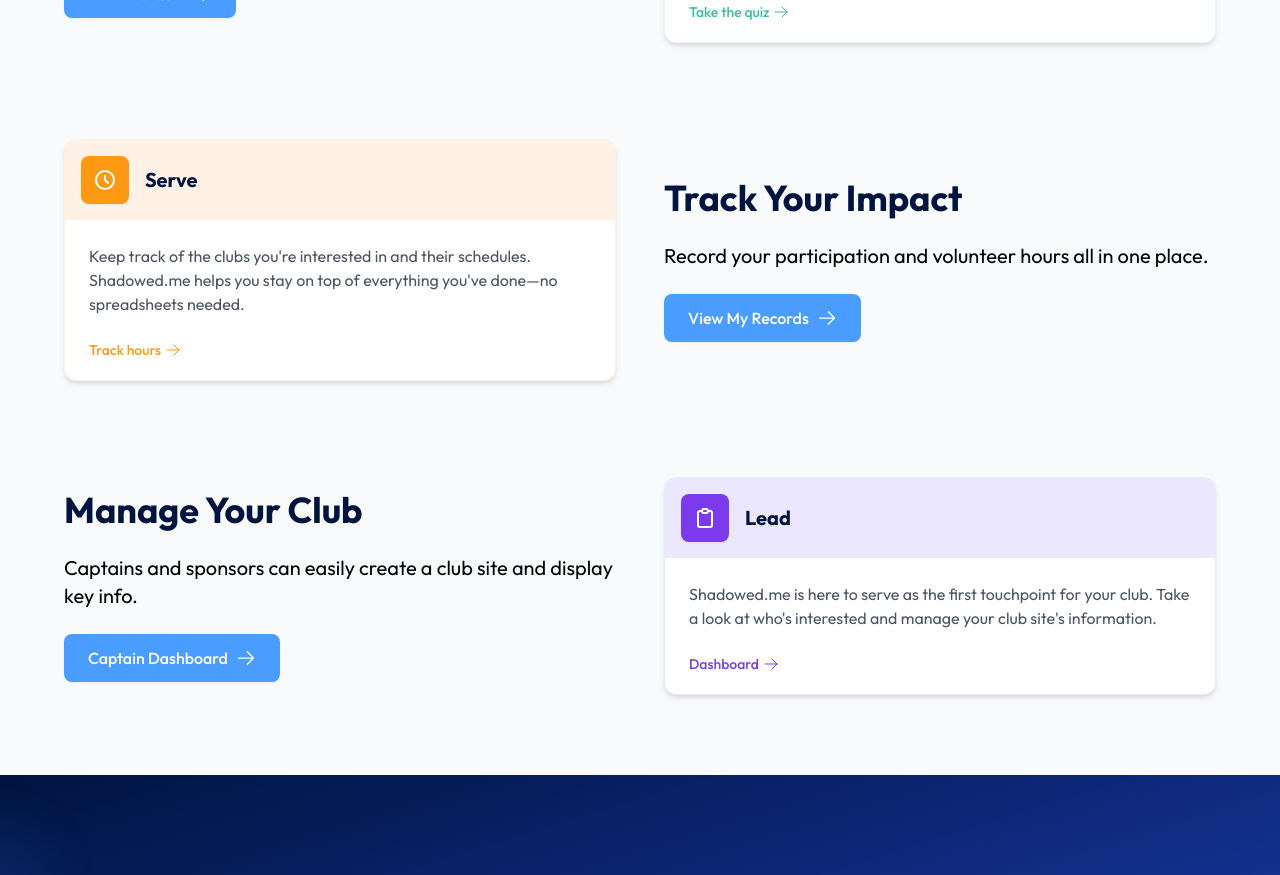
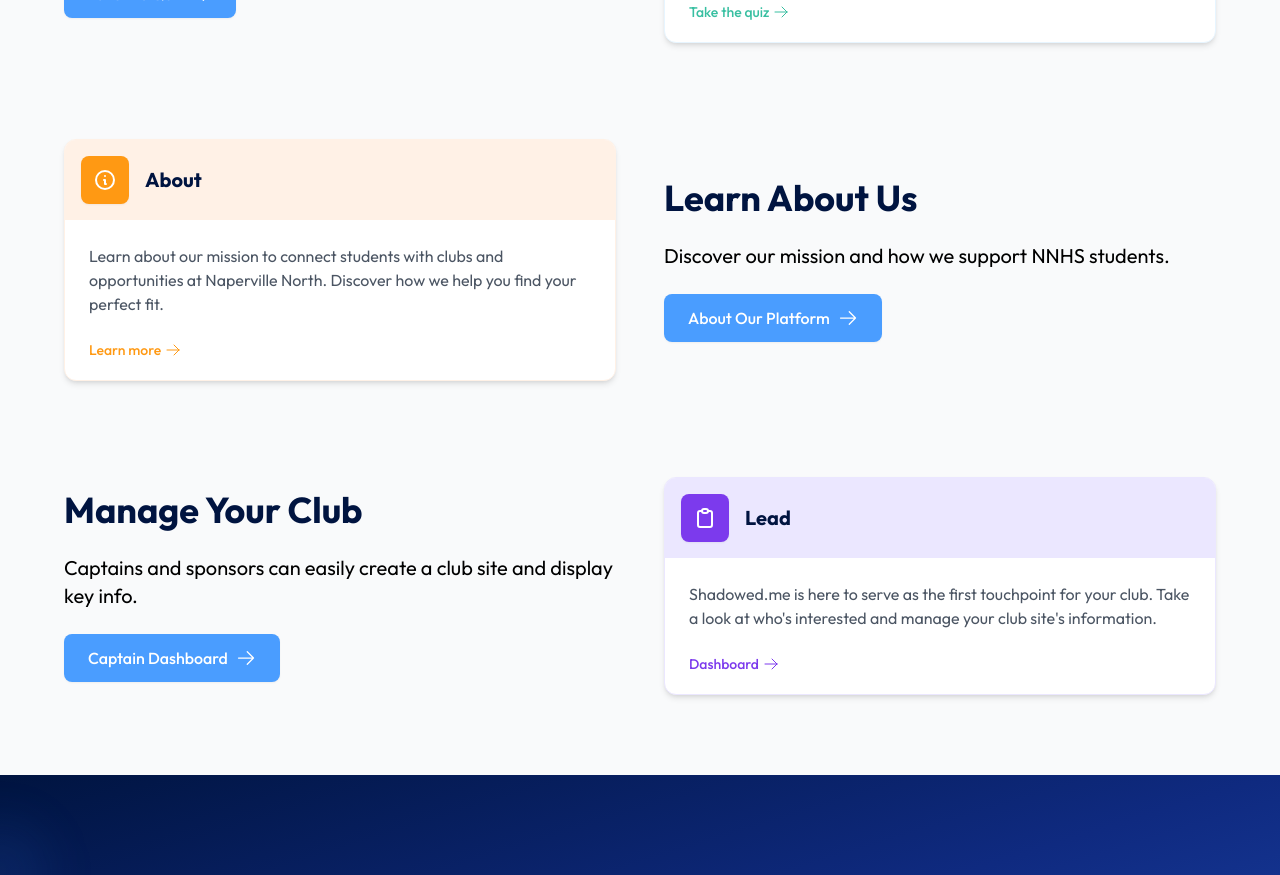
Before and after one commit to thetinfoilhat/shadowed.me, a Next.js app in the folder shadowed.me/: page / in a window 1280 px wide. Shown: the part 1920-2795 px from the top of the page. Built offline with nearby package versions, Linux system fonts and the light colour scheme; no server answers.

Commit message:
updated homepage

```diff
--- a/shadowed.me/src/app/page.tsx
+++ b/shadowed.me/src/app/page.tsx
@@ -32,14 +32,14 @@ export default function Home() {
 
               <div className="flex flex-col sm:flex-row gap-4">
                 <Link href="/clubs">
-                  <button className="px-6 py-3 bg-[#4A9DFF] text-white font-medium rounded-lg flex items-center justify-center hover:bg-[#2A7CD3] transition-colors shadow-sm">
+                  <button className="px-6 py-3 bg-[#4A9DFF] text-white font-medium rounded-lg flex items-center justify-center hover:bg-[#2A7CD3] transition-all duration-300 hover:shadow-lg hover:shadow-[#4A9DFF]/30 transform hover:translate-y-[-2px]">
                     Find Clubs
-                    <ArrowRightIcon className="w-5 h-5 ml-2" />
+                    <ArrowRightIcon className="w-5 h-5 ml-2 group-hover:translate-x-1 transition-transform duration-300" />
                   </button>
                 </Link>
 
                 <Link href="/about">
-                  <button className="px-6 py-3 bg-white/10 border border-white text-white font-medium rounded-lg flex items-center justify-center hover:bg-white/20 transition-colors">
+                  <button className="px-6 py-3 bg-white/10 border border-white text-white font-medium rounded-lg flex items-center justify-center hover:bg-white/20 transition-all duration-300 hover:shadow-lg hover:shadow-white/20 transform hover:translate-y-[-2px]">
                     Learn More
                   </button>
                 </Link>
@@ -50,7 +50,7 @@ export default function Home() {
             <div className="hidden lg:block">
               <div className="relative w-full">
                 {/* Main Feature Card */}
-                <div className="bg-white rounded-xl shadow-md overflow-hidden border border-[#E5EEFF] hover:shadow-lg transition-all">
+                <div className="bg-white rounded-xl shadow-md overflow-hidden border border-[#E5EEFF] hover:shadow-lg transition-all duration-500 transform hover:-translate-y-1 group">
                   <div className="bg-[#4A9DFF] px-6 py-4 flex items-center">
                     <div className="w-10 h-10 bg-white/20 text-white flex items-center justify-center rounded-lg mr-3">
                       <svg xmlns="http://www.w3.org/2000/svg" className="h-6 w-6" fill="none" viewBox="0 0 24 24" stroke="currentColor">
@@ -66,7 +66,7 @@ export default function Home() {
                     <div className="space-y-4">
                       <div className="flex items-center justify-between border-b border-gray-100 pb-3">
                         <div className="flex items-center gap-3">
-                          <div className="bg-[#4A9DFF] p-2 rounded-lg text-white flex flex-col items-center justify-center w-12 h-14 shadow-sm">
+                          <div className="bg-[#4A9DFF] p-2 rounded-lg text-white flex flex-col items-center justify-center w-12 h-14 shadow-sm group-hover:scale-105 transition-transform duration-300">
                             <span className="text-xs font-medium">MAR</span>
                             <span className="text-xl font-bold">17</span>
                           </div>
@@ -80,7 +80,7 @@ export default function Home() {
 
                       <div className="flex items-center justify-between pb-3">
                         <div className="flex items-center gap-3">
-                          <div className="bg-[#38BFA1] p-2 rounded-lg text-white flex flex-col items-center justify-center w-12 h-14 shadow-sm">
+                          <div className="bg-[#38BFA1] p-2 rounded-lg text-white flex flex-col items-center justify-center w-12 h-14 shadow-sm group-hover:scale-105 transition-transform duration-300">
                             <span className="text-xs font-medium">MAR</span>
                             <span className="text-xl font-bold">23</span>
                           </div>
@@ -93,15 +93,15 @@ export default function Home() {
                       </div>
                     </div>
 
-                    <Link href="/clubs" className="text-[#4A9DFF] text-sm font-medium flex items-center mt-4 hover:underline">
+                    <Link href="/clubs" className="text-[#4A9DFF] text-sm font-medium flex items-center mt-4 hover:underline group">
                       View all opportunities
-                      <ArrowRightIcon className="w-4 h-4 ml-1" />
+                      <ArrowRightIcon className="w-4 h-4 ml-1 group-hover:translate-x-1 transition-transform duration-300" />
                     </Link>
                   </div>
                 </div>
 
                 {/* Stats Card */}
-                <div className="absolute -top-6 -right-6 bg-[#FF9913] rounded-lg p-4 shadow-md rotate-3 hover:rotate-0 transition-all duration-300">
+                <div className="absolute -top-6 -right-6 bg-[#FF9913] rounded-lg p-4 shadow-md rotate-3 hover:rotate-0 transition-all duration-300 hover:scale-105 hover:shadow-lg cursor-pointer">
                   <div className="flex items-center gap-3 mb-1">
                     <div className="w-8 h-8 bg-white/20 text-white flex items-center justify-center rounded-md">
                       <svg xmlns="http://www.w3.org/2000/svg" className="h-5 w-5" fill="none" viewBox="0 0 24 24" stroke="currentColor">
@@ -119,7 +119,7 @@ export default function Home() {
         </div>
 
         {/* Wave divider */}
-        <div className="absolute bottom-0 left-0 right-0 translate-y-10">
+        <div className="absolute bottom-0 left-0 right-0 translate-y-10 hover:translate-y-8 transition-transform duration-1000 ease-in-out">
           <svg xmlns="http://www.w3.org/2000/svg" viewBox="0 0 1440 320" className="w-full">
             <path fill="#ffffff" fillOpacity="1" d="M0,96L48,106.7C96,117,192,139,288,154.7C384,171,480,181,576,165.3C672,149,768,107,864,101.3C960,96,1056,128,1152,138.7C1248,149,1344,139,1392,133.3L1440,128L1440,320L1392,320C1344,320,1248,320,1152,320C1056,320,960,320,864,320C768,320,672,320,576,320C480,320,384,320,288,320C192,320,96,320,48,320L0,320Z"></path>
           </svg>
@@ -227,10 +227,10 @@ export default function Home() {
               transition={{ duration: 0.6 }}
               className="order-2 lg:order-1"
             >
-              <div className="bg-white rounded-xl shadow-md overflow-hidden border border-[#E9EFFD] hover:shadow-lg transition-all">
+              <div className="bg-white rounded-xl shadow-md overflow-hidden border border-[#E9EFFD] hover:shadow-lg transition-all duration-300 transform hover:-translate-y-1 hover:border-[#4A9DFF]/50 group">
                 <div className="flex flex-col h-full">
                   <div className="bg-[#E9EFFD] p-4 flex items-center">
-                    <div className="w-12 h-12 bg-[#4A9DFF] text-white flex items-center justify-center rounded-lg shadow-sm">
+                    <div className="w-12 h-12 bg-[#4A9DFF] text-white flex items-center justify-center rounded-lg shadow-sm transform group-hover:scale-110 transition-transform duration-300">
                       <svg xmlns="http://www.w3.org/2000/svg" className="h-6 w-6" fill="none" viewBox="0 0 24 24" stroke="currentColor">
                         <path strokeLinecap="round" strokeLinejoin="round" strokeWidth={2} d="M21 21l-6-6m2-5a7 7 0 11-14 0 7 7 0 0114 0z" />
                       </svg>
@@ -243,9 +243,9 @@ export default function Home() {
                     </p>
                   </div>
                   <div className="px-6 pb-5">
-                    <Link href="/clubs" className="text-[#4A9DFF] text-sm font-medium flex items-center hover:underline">
+                    <Link href="/clubs" className="text-[#4A9DFF] text-sm font-medium flex items-center hover:underline group">
                       Browse clubs
-                      <ArrowRightIcon className="w-4 h-4 ml-1" />
+                      <ArrowRightIcon className="w-4 h-4 ml-1 group-hover:translate-x-1 transition-transform duration-300" />
                     </Link>
                   </div>
                 </div>
@@ -267,7 +267,9 @@ export default function Home() {
               </p>
               <Link href="/clubs">
                 <motion.button
-                  whileHover={{ scale: 1.02 }}
+                  whileHover={{ scale: 1.02, boxShadow: "0 10px 25px rgba(74, 157, 255, 0.3)" }}
+                  whileTap={{ scale: 0.98 }}
+                  transition={{ type: "spring", stiffness: 400, damping: 10 }}
                   className="px-6 py-3 bg-[#4A9DFF] text-white font-medium rounded-lg flex items-center shadow-sm"
                 >
                   Browse All Clubs
@@ -292,7 +294,9 @@ export default function Home() {
               </p>
               <Link href="/what-fits-you">
                 <motion.button
-                  whileHover={{ scale: 1.02 }}
+                  whileHover={{ scale: 1.02, boxShadow: "0 10px 25px rgba(74, 157, 255, 0.3)" }}
+                  whileTap={{ scale: 0.98 }}
+                  transition={{ type: "spring", stiffness: 400, damping: 10 }}
                   className="px-6 py-3 bg-[#4A9DFF] text-white font-medium rounded-lg flex items-center shadow-sm"
                 >
                   Take the Quiz
@@ -307,10 +311,10 @@ export default function Home() {
               viewport={{ once: true }}
               transition={{ duration: 0.6 }}
             >
-              <div className="bg-white rounded-xl shadow-md overflow-hidden border border-[#E7F5FF] hover:shadow-lg transition-all">
+              <div className="bg-white rounded-xl shadow-md overflow-hidden border border-[#E7F5FF] hover:shadow-lg transition-all duration-300 transform hover:-translate-y-1 hover:border-[#38BFA1]/50 hover:bg-gradient-to-br hover:from-white hover:to-[#E7F5FF] group">
                 <div className="flex flex-col h-full">
                   <div className="bg-[#E7F5FF] p-4 flex items-center">
-                    <div className="w-12 h-12 bg-[#38BFA1] text-white flex items-center justify-center rounded-lg shadow-sm">
+                    <div className="w-12 h-12 bg-[#38BFA1] text-white flex items-center justify-center rounded-lg shadow-sm transform group-hover:rotate-12 transition-transform duration-300">
                       <svg xmlns="http://www.w3.org/2000/svg" className="h-6 w-6" fill="none" viewBox="0 0 24 24" stroke="currentColor">
                         <path strokeLinecap="round" strokeLinejoin="round" strokeWidth={2} d="M9 12l2 2 4-4m5.618-4.016A11.955 11.955 0 0112 2.944a11.955 11.955 0 01-8.618 3.04A12.02 12.02 0 003 9c0 5.591 3.824 10.29 9 11.622 5.176-1.332 9-6.03 9-11.622 0-1.042-.133-2.052-.382-3.016z" />
                       </svg>
@@ -323,9 +327,9 @@ export default function Home() {
                     </p>
                   </div>
                   <div className="px-6 pb-5">
-                    <Link href="/what-fits-you" className="text-[#38BFA1] text-sm font-medium flex items-center hover:underline">
+                    <Link href="/what-fits-you" className="text-[#38BFA1] text-sm font-medium flex items-center hover:underline group">
                       Take the quiz
-                      <ArrowRightIcon className="w-4 h-4 ml-1" />
+                      <ArrowRightIcon className="w-4 h-4 ml-1 group-hover:translate-x-1 transition-transform duration-300" />
                     </Link>
                   </div>
                 </div>
@@ -341,25 +345,25 @@ export default function Home() {
               transition={{ duration: 0.6 }}
               className="order-2 lg:order-1"
             >
-              <div className="bg-white rounded-xl shadow-md overflow-hidden border border-[#FFF1E6] hover:shadow-lg transition-all">
+              <div className="bg-white rounded-xl shadow-md overflow-hidden border border-[#FFF1E6] hover:shadow-lg transition-all duration-300 transform hover:-translate-y-1 hover:scale-[1.01] hover:border-[#FF9913]/50 group">
                 <div className="flex flex-col h-full">
                   <div className="bg-[#FFF1E6] p-4 flex items-center">
-                    <div className="w-12 h-12 bg-[#FF9913] text-white flex items-center justify-center rounded-lg shadow-sm">
+                    <div className="w-12 h-12 bg-[#FF9913] text-white flex items-center justify-center rounded-lg shadow-sm transform group-hover:scale-110 transition-transform duration-300">
                       <svg xmlns="http://www.w3.org/2000/svg" className="h-6 w-6" fill="none" viewBox="0 0 24 24" stroke="currentColor">
-                        <path strokeLinecap="round" strokeLinejoin="round" strokeWidth={2} d="M12 8v4l3 3m6-3a9 9 0 11-18 0 9 9 0 0118 0z" />
+                        <path strokeLinecap="round" strokeLinejoin="round" strokeWidth={2} d="M13 16h-1v-4h-1m1-4h.01M21 12a9 9 0 11-18 0 9 9 0 0118 0z" />
                       </svg>
                     </div>
-                    <h3 className="text-xl font-bold text-[#001440] ml-4">Serve</h3>
+                    <h3 className="text-xl font-bold text-[#001440] ml-4">About</h3>
                   </div>
                   <div className="p-6 flex-grow">
                     <p className="text-gray-600">
-                      Keep track of the clubs you&apos;re interested in and their schedules. Shadowed.me helps you stay on top of everything you&apos;ve done—no spreadsheets needed.
+                      Learn about our mission to connect students with clubs and opportunities at Naperville North. Discover how we help you find your perfect fit.
                     </p>
                   </div>
                   <div className="px-6 pb-5">
-                    <Link href="/my-visits" className="text-[#FF9913] text-sm font-medium flex items-center hover:underline">
-                      Track hours
-                      <ArrowRightIcon className="w-4 h-4 ml-1" />
+                    <Link href="/about" className="text-[#FF9913] text-sm font-medium flex items-center hover:underline group">
+                      Learn more
+                      <ArrowRightIcon className="w-4 h-4 ml-1 group-hover:translate-x-1 transition-transform duration-300" />
                     </Link>
                   </div>
                 </div>
@@ -374,17 +378,19 @@ export default function Home() {
               className="order-1 lg:order-2"
             >
               <h2 className="text-3xl sm:text-4xl font-bold text-[#001440] mb-6">
-                Track Your Impact
+                Learn About Us
               </h2>
               <p className="text-xl text-[#000000] mb-6">
-                Record your participation and volunteer hours all in one place.
+                Discover our mission and how we support NNHS students.
               </p>
-              <Link href="/my-visits">
+              <Link href="/about">
                 <motion.button
-                  whileHover={{ scale: 1.02 }}
+                  whileHover={{ scale: 1.02, boxShadow: "0 10px 25px rgba(74, 157, 255, 0.3)" }}
+                  whileTap={{ scale: 0.98 }}
+                  transition={{ type: "spring", stiffness: 400, damping: 10 }}
                   className="px-6 py-3 bg-[#4A9DFF] text-white font-medium rounded-lg flex items-center shadow-sm"
                 >
-                  View My Records
+                  About Our Platform
                   <ArrowRightIcon className="w-5 h-5 ml-2" />
                 </motion.button>
               </Link>
@@ -406,7 +412,9 @@ export default function Home() {
               </p>
               <Link href="/captain-dashboard">
                 <motion.button
-                  whileHover={{ scale: 1.02 }}
+                  whileHover={{ scale: 1.02, boxShadow: "0 10px 25px rgba(74, 157, 255, 0.3)" }}
+                  whileTap={{ scale: 0.98 }}
+                  transition={{ type: "spring", stiffness: 400, damping: 10 }}
                   className="px-6 py-3 bg-[#4A9DFF] text-white font-medium rounded-lg flex items-center shadow-sm"
                 >
                   Captain Dashboard
@@ -421,10 +429,10 @@ export default function Home() {
               viewport={{ once: true }}
               transition={{ duration: 0.6 }}
             >
-              <div className="bg-white rounded-xl shadow-md overflow-hidden border border-[#EBE7FF] hover:shadow-lg transition-all">
+              <div className="bg-white rounded-xl shadow-md overflow-hidden border border-[#EBE7FF] hover:shadow-lg transition-all duration-300 transform hover:-translate-y-1 hover:rotate-[0.5deg] hover:border-[#7C3AED]/50 group">
                 <div className="flex flex-col h-full">
                   <div className="bg-[#EBE7FF] p-4 flex items-center">
-                    <div className="w-12 h-12 bg-[#7C3AED] text-white flex items-center justify-center rounded-lg shadow-sm">
+                    <div className="w-12 h-12 bg-[#7C3AED] text-white flex items-center justify-center rounded-lg shadow-sm transform group-hover:scale-110 group-hover:rotate-12 transition-all duration-300">
                       <svg xmlns="http://www.w3.org/2000/svg" className="h-6 w-6" fill="none" viewBox="0 0 24 24" stroke="currentColor">
                         <path strokeLinecap="round" strokeLinejoin="round" strokeWidth={2} d="M9 5H7a2 2 0 00-2 2v12a2 2 0 002 2h10a2 2 0 002-2V7a2 2 0 00-2-2h-2M9 5a2 2 0 002 2h2a2 2 0 002-2M9 5a2 2 0 012-2h2a2 2 0 012 2" />
                       </svg>
@@ -437,9 +445,9 @@ export default function Home() {
                     </p>
                   </div>
                   <div className="px-6 pb-5">
-                    <Link href="/captain-dashboard" className="text-[#7C3AED] text-sm font-medium flex items-center hover:underline">
+                    <Link href="/captain-dashboard" className="text-[#7C3AED] text-sm font-medium flex items-center hover:underline group">
                       Dashboard
-                      <ArrowRightIcon className="w-4 h-4 ml-1" />
+                      <ArrowRightIcon className="w-4 h-4 ml-1 group-hover:translate-x-1 transition-transform duration-300" />
                     </Link>
                   </div>
                 </div>
@@ -484,7 +492,7 @@ export default function Home() {
             className="relative z-10"
           >
             <Link href="/clubs">
-              <button className="px-10 py-4 bg-gradient-to-r from-[#4A9DFF] to-[#38BFA1] text-white text-base font-medium rounded-lg hover:from-[#38BFA1] hover:to-[#4A9DFF] transition-all duration-300 shadow-lg transform hover:scale-105">
+              <button className="px-10 py-4 bg-gradient-to-r from-[#4A9DFF] to-[#38BFA1] text-white text-base font-medium rounded-lg hover:from-[#38BFA1] hover:to-[#4A9DFF] transition-all duration-300 shadow-lg transform hover:scale-105 hover:shadow-xl hover:shadow-[#4A9DFF]/20">
                 Get Started
               </button>
             </Link>
```
